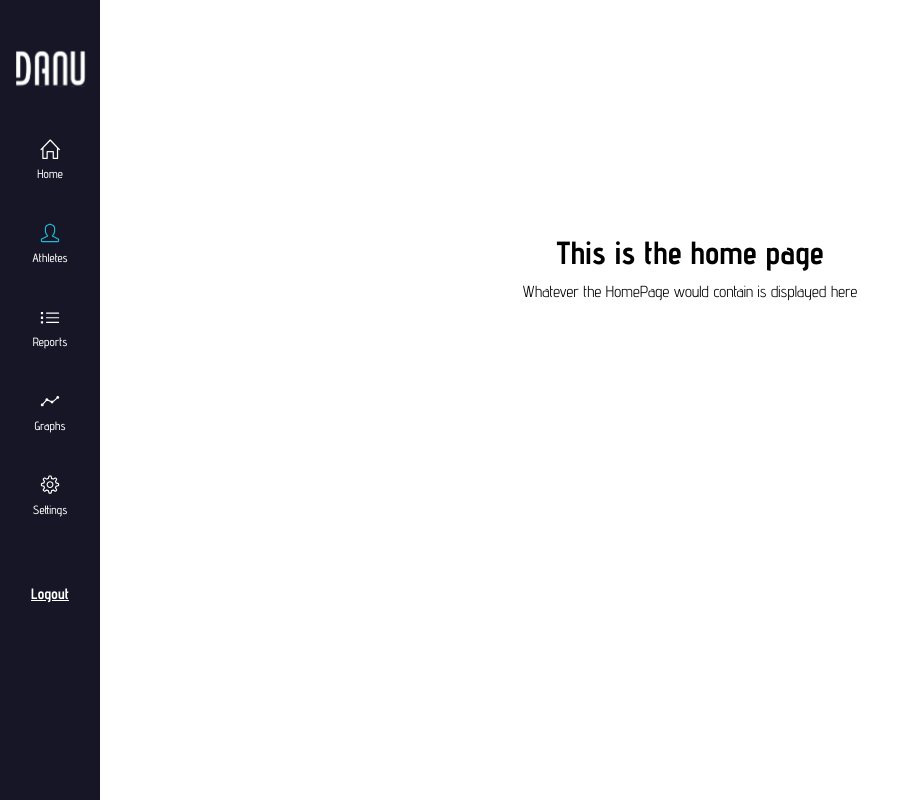
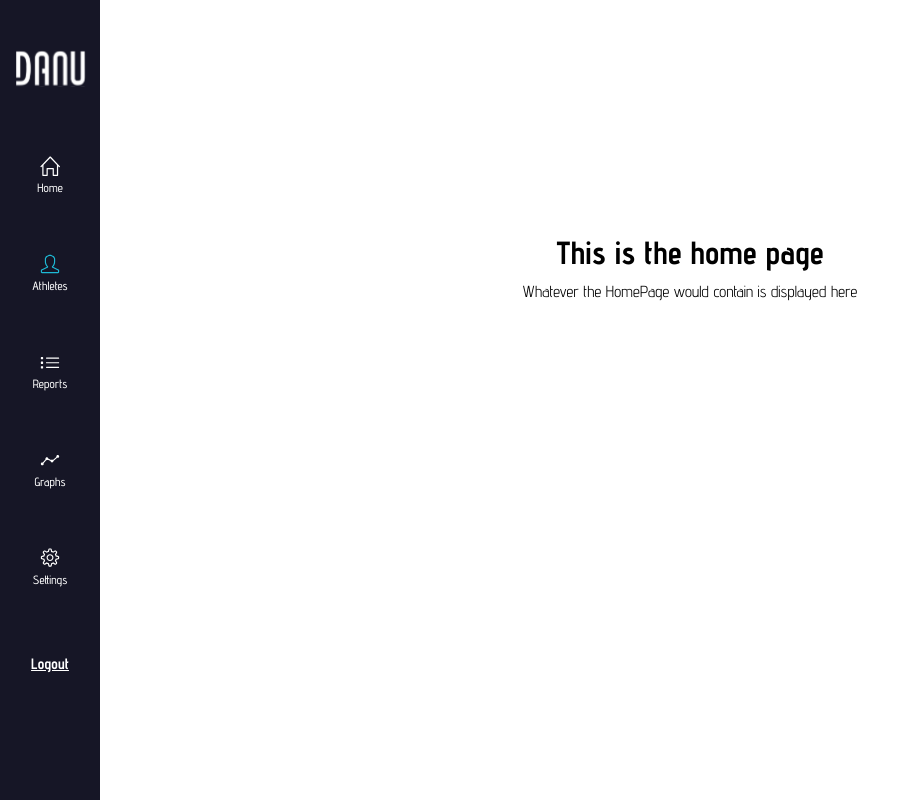
Before and after one commit to VladeanClaudiu/danu-react-web-challenge, a React (Vite) app in the folder danu-react-web-app/: page / in a window 1280 px wide. Both pictures are taken after a click on the button "Login". Shown: the top 800 px of the page, without its empty margins (0-904 px from the left). Built offline with nearby package versions, Linux system fonts and the light colour scheme.

Commit message:
changed the nav icons to spans so now they may be changed on page active (next to do)

```diff
--- a/danu-react-web-app/src/App.css
+++ b/danu-react-web-app/src/App.css
@@ -77,22 +77,52 @@ body {
 
 .home-icon {
   background-image: url(./assets/home.svg);
+  height: 61px;
+  width: 50px;
+  padding: 20px;
+  background-repeat: no-repeat;
+  background-position: center;
+  background-position-y: 10px;
 }
 
 .athletes-icon{
   background-image: url(./assets/athletes.svg);
+  height: 61px;
+  width: 50px;
+  padding: 20px;
+  background-repeat: no-repeat;
+  background-position: center;
+  background-position-y: 10px;
 }
 
 .reports-icon{
   background-image: url(./assets/reports.svg);
+  height: 61px;
+  width: 50px;
+  padding: 20px;
+  background-repeat: no-repeat;
+  background-position: center;
+  background-position-y: 10px;
 }
 
 .graphs-icon{
   background-image: url(./assets/graphs.svg);
+  height: 61px;
+  width: 50px;
+  padding: 20px;
+  background-repeat: no-repeat;
+  background-position: center;
+  background-position-y: 10px;
 }
 
 .settings-icon{
   background-image: url(./assets/settings.svg);
+  height: 61px;
+  width: 50px;
+  padding: 20px;
+  background-repeat: no-repeat;
+  background-position: center;
+  background-position-y: 10px;
 }
 
 /* .nav-home-icon:hover {
--- a/danu-react-web-app/src/App.jsx
+++ b/danu-react-web-app/src/App.jsx
@@ -39,11 +39,11 @@ function App() {
       <div>
         <nav className='dashboard-nav'>
           <img src="./danu.svg" alt="the danu logo"/>
-          <Link to="/" className='nav-icon home-icon'>Home</Link>
-          <Link to="/athlete" className='nav-icon athletes-icon'>Athletes</Link>
-          <Link to="/reports" className='nav-icon reports-icon'>Reports</Link>
-          <Link to="/graphs" className='nav-icon graphs-icon'>Graphs</Link>
-          <Link to="/settings" className='nav-icon settings-icon'>Settings</Link>
+          <Link to="/" className='nav-icon'><span className='home-icon'></span><br/>Home</Link>
+          <Link to="/athlete" className='nav-icon '><span className='athletes-icon'></span><br/>Athletes</Link>
+          <Link to="/reports" className='nav-icon '><span className='reports-icon'></span><br/>Reports</Link>
+          <Link to="/graphs" className='nav-icon '><span className='graphs-icon'></span><br/>Graphs</Link>
+          <Link to="/settings" className='nav-icon '><span className='settings-icon'></span><br/>Settings</Link>
           <a className='nav-logout-btn' onClick={logout}>Logout</a>
         </nav>
 
```
